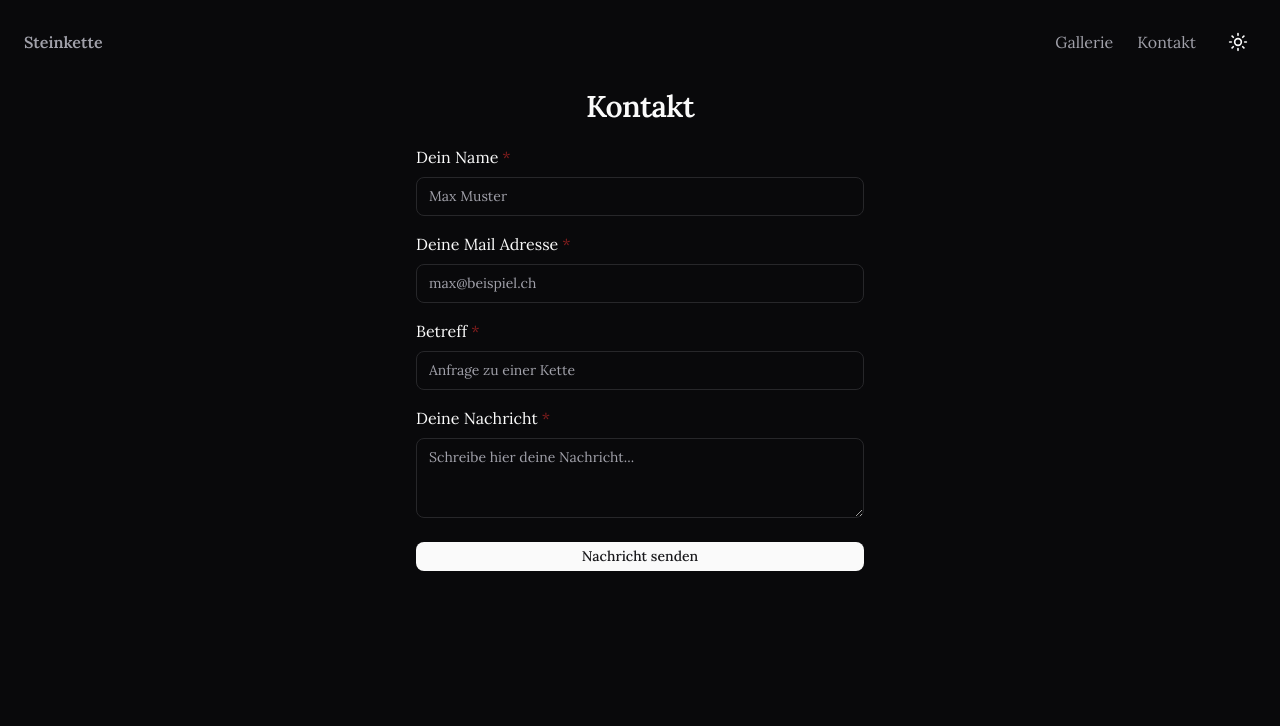
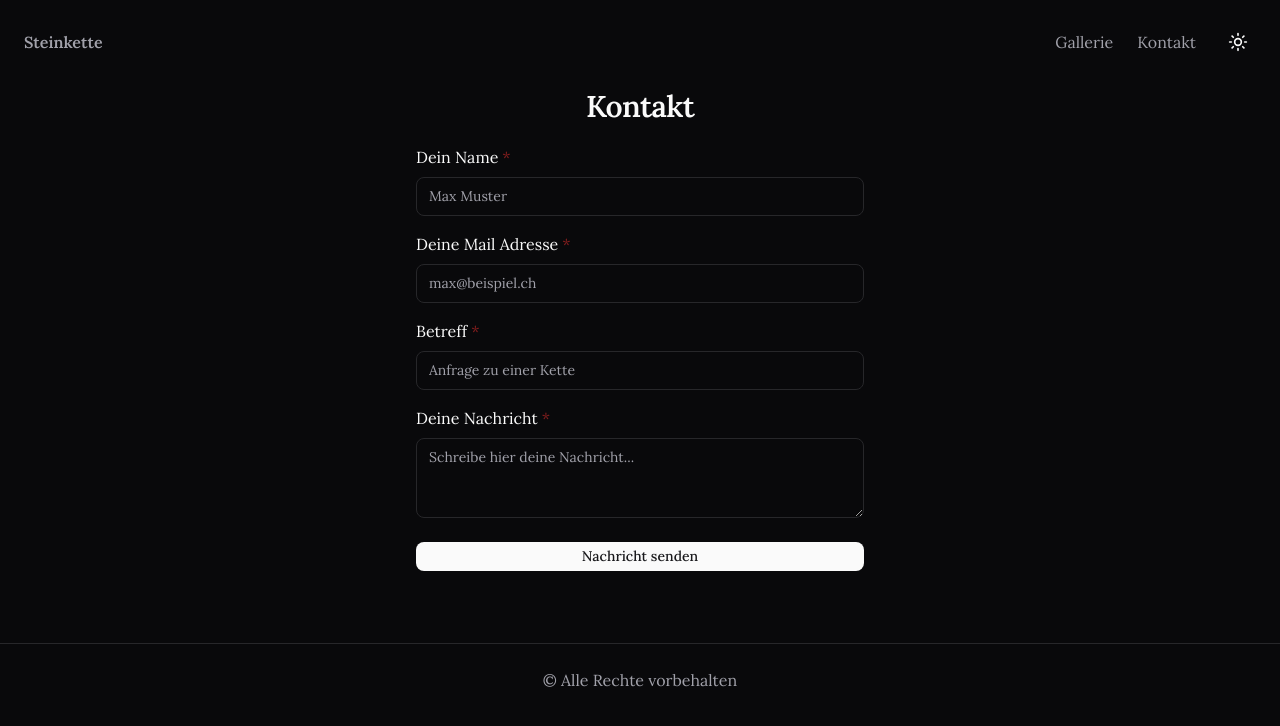
Before and after one commit to wmaurin/steinkette.ch, a React (Vite) app: page /steinkette.ch/kontakt in a window 1280 px wide. Shown: the top 726 px of the page. Built offline with nearby package versions, Linux system fonts and the light colour scheme.

Commit message:
feat: add footer to pages

```diff
--- a/src/App.tsx
+++ b/src/App.tsx
@@ -28,6 +28,9 @@ function App() {
           </Routes>
         </div>
       </div>
+      <footer className="py-8 text-center">
+        © Alle Rechte vorbehalten
+      </footer>
     </>
   );
 }
```
